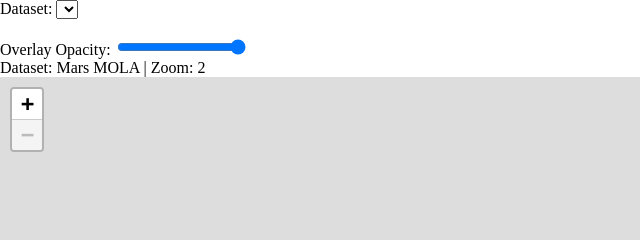
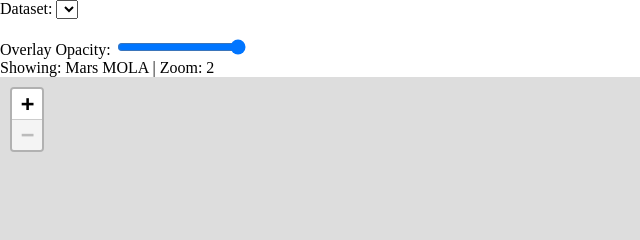
Before and after one commit to mchaney-dev/nasa-space-apps, a plain HTML site: page frontend/index.html in a window 1280 px wide. Shown: the top 240 px of the page, 0-640 px from the left. Drawn offline with nearby package versions, Linux system fonts and the light colour scheme; no server answers.

Commit message:
small index.html changes

```diff
--- a/frontend/index.html
+++ b/frontend/index.html
@@ -18,17 +18,16 @@
 
         <!-- UI Controls -->
         <div id="controls">
-            <label for="dataset-selector">Dataset:</label>
+            <label for="dataset-selector">Dataset: </label>
             <select id="dataset-selector">
                 <!-- populated programmatically -->
             </select>
             <br><br>
-            <label for="opacity-slider">Overlay Opacity:</label>
+            <label for="opacity-slider">Overlay Opacity: </label>
             <input type="range" id="opacity-slider" min="0" max="1" step="0.05" value="1">
         </div>
 
-        <!--<div id="info-panel">Dataset: Mars MOLA | Zoom: <span id="zoom-level">2</span></div>-->
-        <div id="info-panel">Dataset: Mars MOLA | Zoom: 2</div>
+        <div id="info-panel">Showing: Mars MOLA | Zoom: 2</div>
         <div id="map"></div>
 
         <!-- leaflet js -->
```
